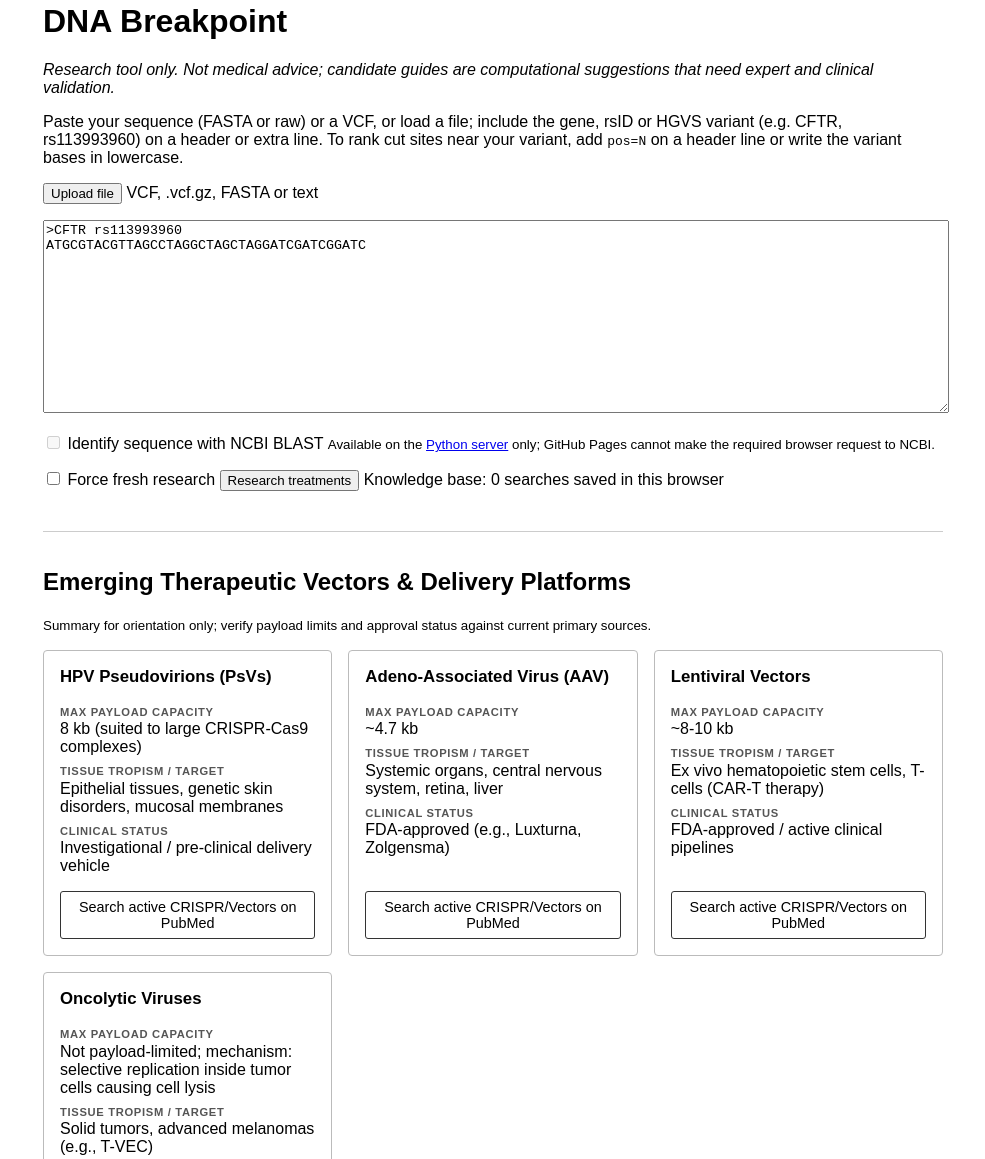
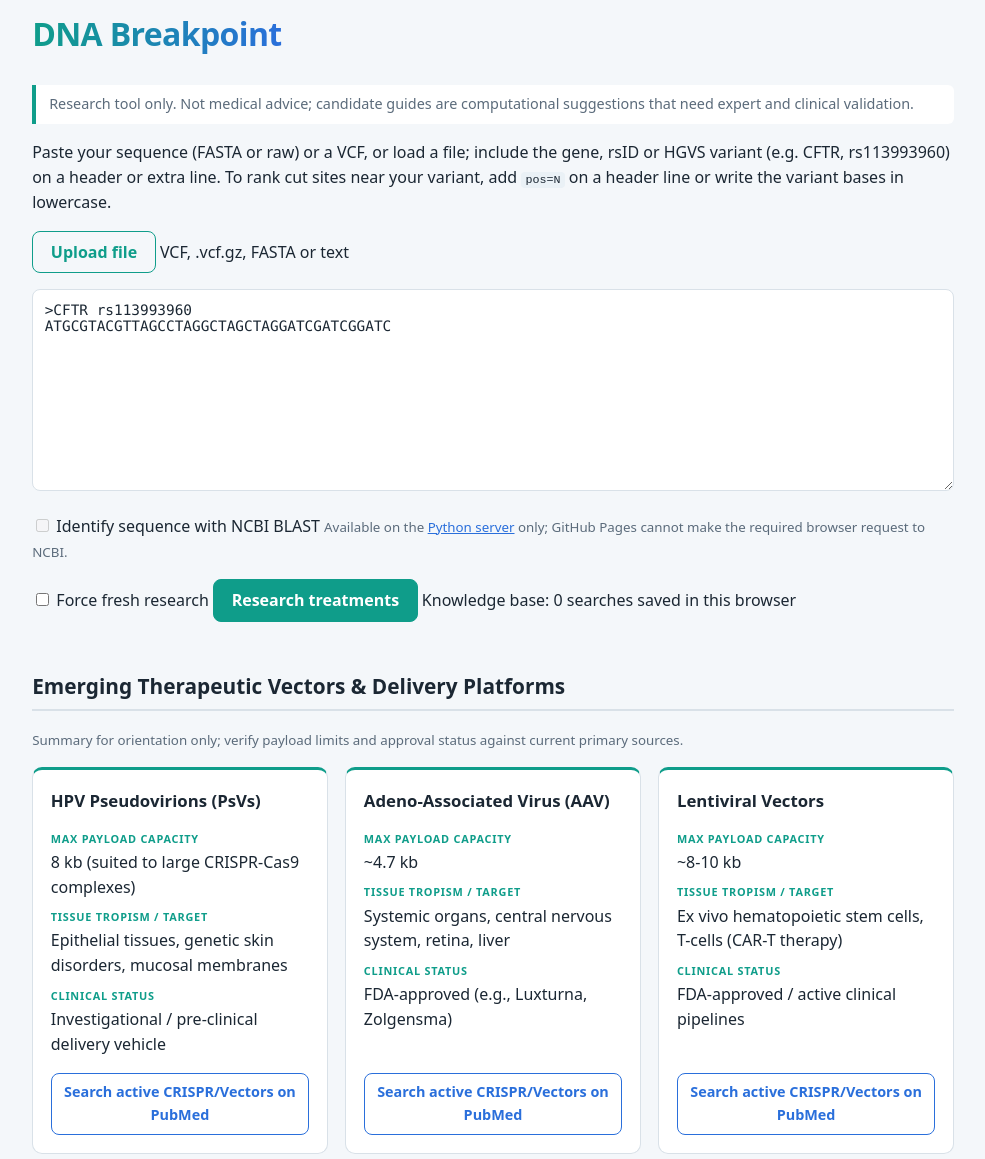
Before and after one commit to keithevin722-cell/dnabreakpoint, a plain HTML site: page index.html in a window 1280 px wide. Shown: the part 29-1188 px from the top of the page, without its empty margins (147-1132 px from the left). Drawn offline with Linux system fonts and the light colour scheme.

Commit message:
Add light/dark theme to the page

```diff
--- a/index.html
+++ b/index.html
@@ -1,16 +1,40 @@
 <!doctype html><meta charset=utf-8><meta name=viewport content="width=device-width,initial-scale=1">
 <title>DNA Breakpoint</title>
-<style>body{font-family:sans-serif;max-width:900px;margin:2em auto;padding:0 1em}
-textarea{width:100%;height:14em;font-family:monospace}td,th{padding:2px 8px;text-align:left}
-.vectors{margin-top:2.5em;border-top:1px solid #ccc;padding-top:1em}
-.vgrid{display:grid;grid-template-columns:repeat(auto-fit,minmax(260px,1fr));gap:1em;margin-top:1em}
-.vcard{border:1px solid #bbb;border-radius:4px;padding:1em;display:flex;flex-direction:column}
-.vcard h3{margin:0 0 .6em;font-size:1.05em}
+<style>
+:root{--bg:#f4f7fa;--card:#fff;--text:#1b2733;--muted:#5b6b7b;--line:#d9e1e8;--accent:#0f9d8a;--accent2:#2a6fdb;--accent-ink:#fff;--code:#eaf1f6;--mark:#ffe58a}
+@media(prefers-color-scheme:dark){:root{--bg:#0e141b;--card:#161f29;--text:#e3eaf1;--muted:#93a4b5;--line:#263443;--accent:#2fd0b5;--accent2:#6aa2ff;--accent-ink:#06201b;--code:#1d2936;--mark:#6b5a10}}
+*{box-sizing:border-box}
+body{font-family:system-ui,-apple-system,"Segoe UI",Roboto,sans-serif;line-height:1.55;background:var(--bg);color:var(--text);max-width:960px;margin:0 auto;padding:0 1.2em 3em}
+h1{font-size:2rem;margin:1.2em 0 .3em;letter-spacing:-.02em;background:linear-gradient(90deg,var(--accent),var(--accent2));-webkit-background-clip:text;background-clip:text;color:transparent;display:inline-block}
+h2{font-size:1.3rem;margin:1.8em 0 .5em;padding-bottom:.3em;border-bottom:2px solid var(--line)}
+h3{font-size:1.05rem;margin:1.2em 0 .4em}
+a{color:var(--accent2)}
+p em{display:block;border-left:4px solid var(--accent);background:var(--card);padding:.6em .9em;border-radius:0 6px 6px 0;color:var(--muted);font-style:normal;font-size:.9rem}
+small{color:var(--muted)}
+textarea{width:100%;height:14em;font:.9rem ui-monospace,SFMono-Regular,Menlo,Consolas,monospace;background:var(--card);color:var(--text);border:1px solid var(--line);border-radius:8px;padding:.8em;resize:vertical}
+textarea:focus,button:focus-visible,.vlink:focus-visible{outline:2px solid var(--accent);outline-offset:2px}
+button{font:inherit;font-weight:600;cursor:pointer;border:1px solid var(--accent);background:var(--accent);color:var(--accent-ink);border-radius:8px;padding:.5em 1.1em}
+button:hover{filter:brightness(1.08)}
+button#up{background:transparent;color:var(--accent)}
+input[type=checkbox]{accent-color:var(--accent)}
+code{background:var(--code);padding:.1em .35em;border-radius:4px;font-size:.9em}
+mark{background:var(--mark);color:inherit;padding:0 .2em;border-radius:3px}
+table{border-collapse:collapse;width:100%;background:var(--card);border:1px solid var(--line);border-radius:8px;overflow:hidden;font-size:.9rem}
+td,th{padding:.45em .8em;text-align:left;border-bottom:1px solid var(--line)}
+th{background:var(--code);font-size:.75rem;text-transform:uppercase;letter-spacing:.05em;color:var(--muted)}
+ul,ol{padding-left:1.3em}li{margin:.3em 0}
+#out{margin-top:1.5em}
+.vectors{margin-top:3em}
+.vgrid{display:grid;grid-template-columns:repeat(auto-fit,minmax(260px,1fr));gap:1.1em;margin-top:1em}
+.vcard{background:var(--card);border:1px solid var(--line);border-top:3px solid var(--accent);border-radius:10px;padding:1.1em;display:flex;flex-direction:column;transition:transform .15s,box-shadow .15s}
+.vcard:hover{transform:translateY(-2px);box-shadow:0 6px 18px rgba(0,0,0,.12)}
+.vcard h3{margin:0 0 .4em}
 .vcard dl{margin:0 0 1em;flex:1}
-.vcard dt{font-size:.7em;font-weight:bold;letter-spacing:.06em;text-transform:uppercase;color:#555;margin-top:.8em}
+.vcard dt{font-size:.68rem;font-weight:700;letter-spacing:.07em;text-transform:uppercase;color:var(--accent);margin-top:.9em}
 .vcard dd{margin:.15em 0 0}
-.vlink{display:block;text-align:center;border:1px solid #333;border-radius:3px;padding:.5em;color:#000;text-decoration:none;font-size:.9em}
-.vlink:hover,.vlink:focus{background:#333;color:#fff}</style>
+.vlink{display:block;text-align:center;border:1px solid var(--accent2);border-radius:8px;padding:.55em;color:var(--accent2);text-decoration:none;font-size:.9rem;font-weight:600}
+.vlink:hover{background:var(--accent2);color:#fff}
+</style>
 <h1>DNA Breakpoint</h1>
 <p><em>Research tool only. Not medical advice; candidate guides are computational suggestions that need expert and clinical validation.</em></p>
 <p>Paste your sequence (FASTA or raw) or a VCF, or load a file; include the gene, rsID or HGVS variant (e.g. CFTR, rs113993960) on a header or extra line. To rank cut sites near your variant, add <code>pos=N</code> on a header line or write the variant bases in lowercase.</p>
```
